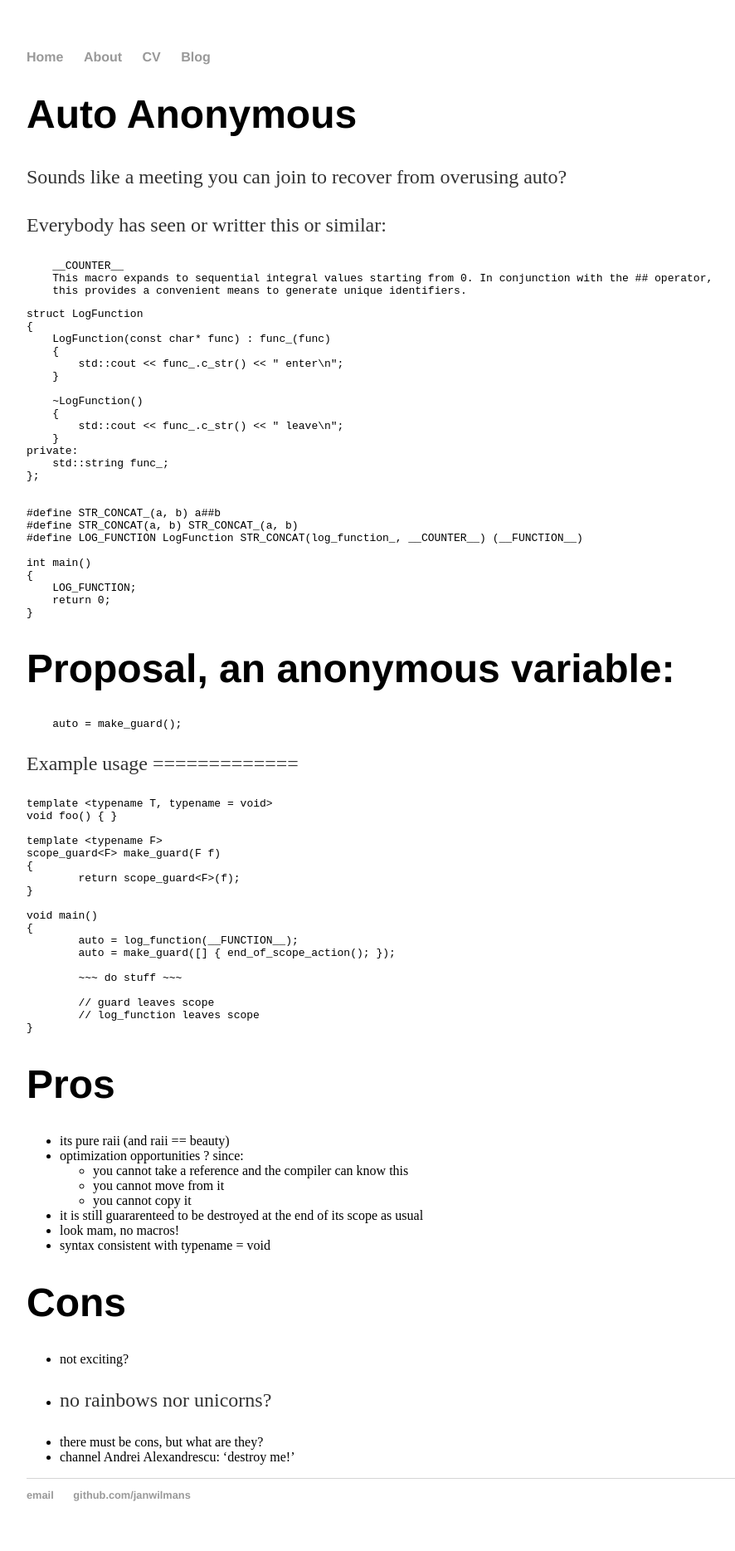
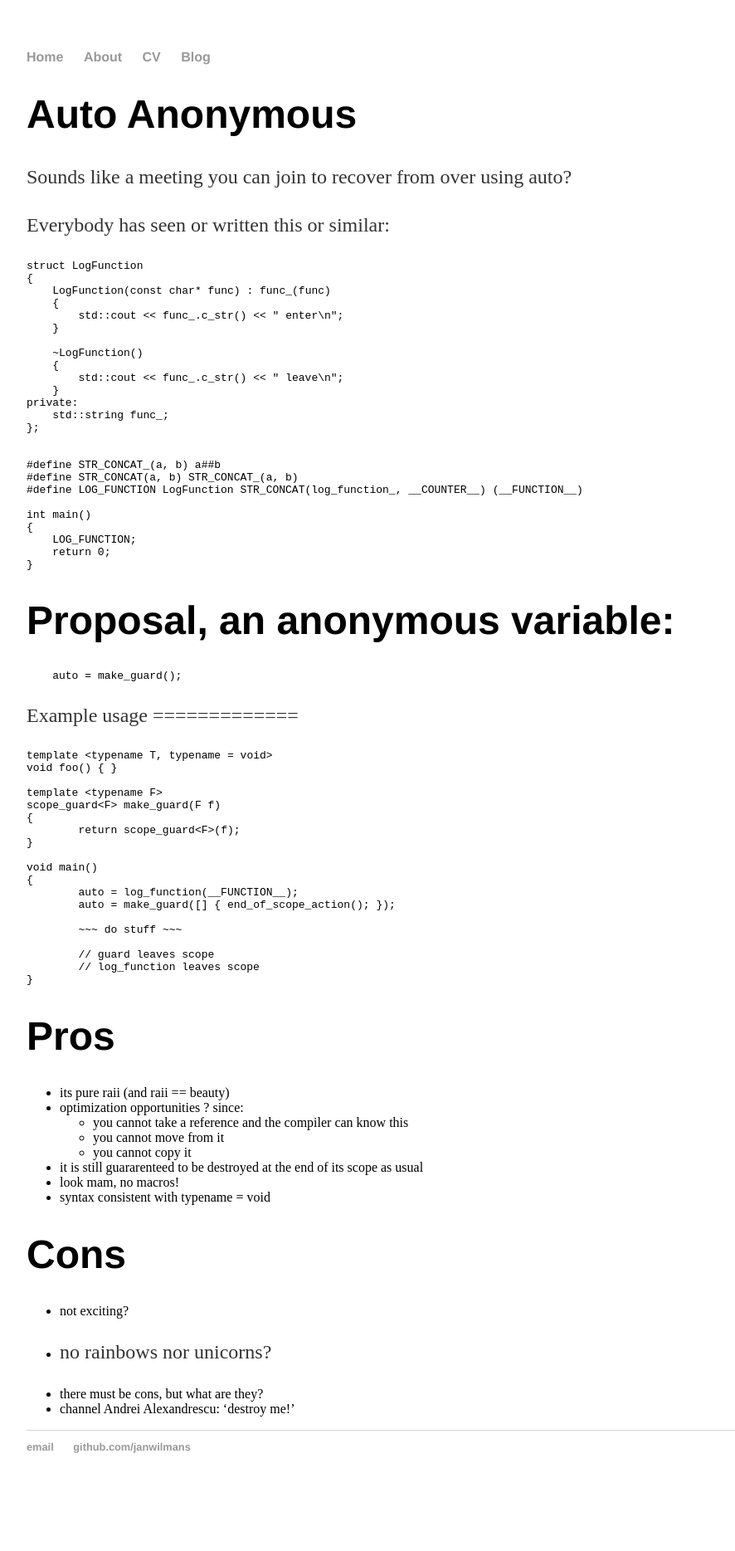
Before and after one commit to janwilmans/janwilmans.github.io, a Jekyll site: the page built from auto.md, in a window 1280 px wide. Shown: the whole page at 83% size, without its empty margins (160-1046 px from the left). Built offline with Jekyll 4.4.1, drawn with Linux system fonts in a browser that asks for light colours; our own code applies the rules of GitHub Pages for plain Markdown files; after the commit the page ends 1811 px from its top, so only the background shows below that.

Commit message:
Update auto.md

````diff
--- a/auto.md
+++ b/auto.md
@@ -11,15 +11,9 @@
 Auto Anonymous
 ==============
 
-Sounds like a meeting you can join to recover from overusing auto?
+Sounds like a meeting you can join to recover from over using auto?
 
-Everybody has seen or writter this or similar:
-
-```cpp
-    __COUNTER__
-    This macro expands to sequential integral values starting from 0. In conjunction with the ## operator,
-    this provides a convenient means to generate unique identifiers.
-```
+Everybody has seen or written this or similar:
 
 ```cpp
 struct LogFunction
````
